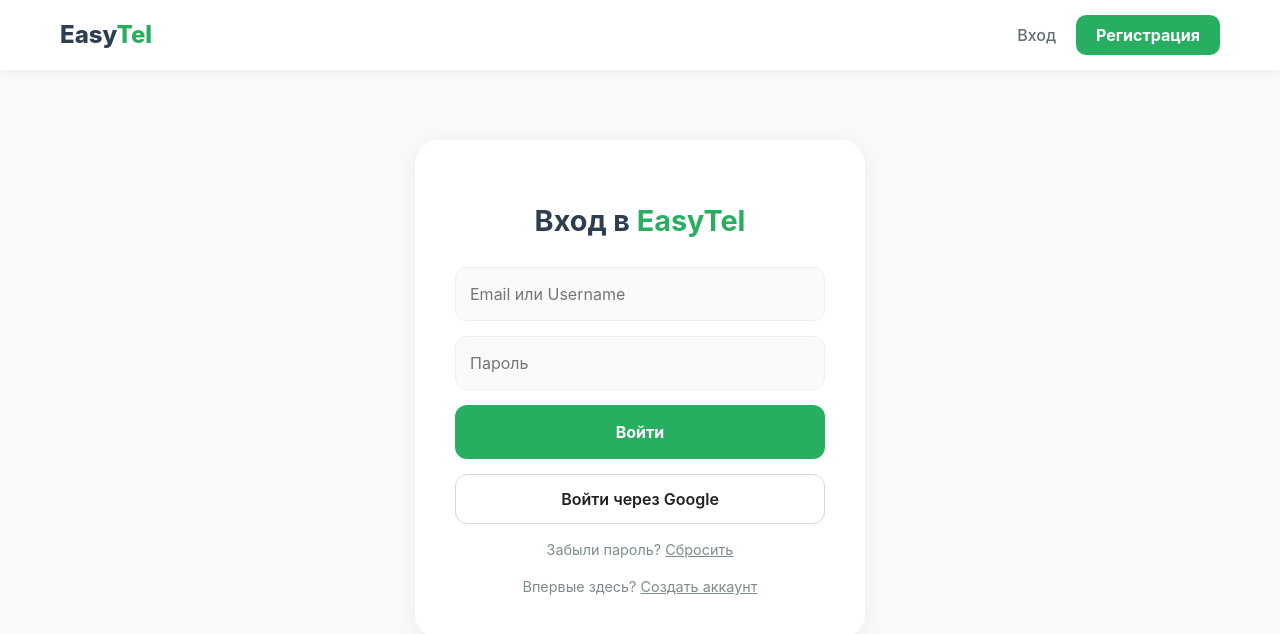
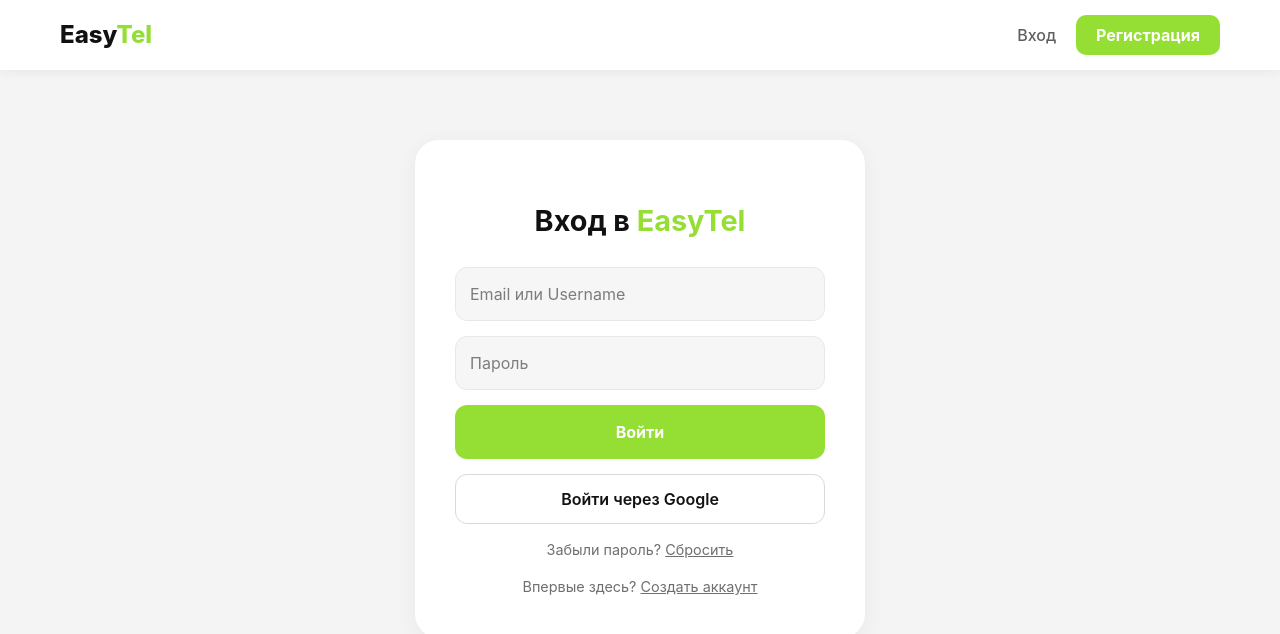
Before and after one commit to lnnsss/easy-tel-client, a React (Vite) app: page /login in a window 1280 px wide. Shown: the top 634 px of the page. Built offline with nearby package versions, Linux system fonts and the light colour scheme; no server answers.

Commit message:
interface changes

```diff
--- a/src/App.jsx
+++ b/src/App.jsx
@@ -13,6 +13,12 @@
     useEffect(() => {
         // Проверяем токен при загрузке вкладки
         authStore.checkAuth();
+    }, []);
+
+    useEffect(() => {
+        const savedTheme = localStorage.getItem('theme');
+        const initialTheme = savedTheme === 'dark' ? 'dark' : 'light';
+        document.documentElement.setAttribute('data-theme', initialTheme);
     }, []);
 
     // Если приложение проверяет токен в данный момент
--- a/src/components/Navbar/Navbar.jsx
+++ b/src/components/Navbar/Navbar.jsx
@@ -37,7 +37,7 @@
                         <>
                             <Link to="/scanner" className={styles.link} onClick={closeMenu}>Сканер</Link>
                             <Link to="/dictionary" className={styles.link} onClick={closeMenu}>Словарь</Link>
-                            <Link to="/courses" className={styles.link} onClick={closeMenu}>Курсы</Link>
+                            <Link to="/courses" className={styles.link} onClick={closeMenu}>Материал</Link>
                         </>
                     )}
 
--- a/src/components/Navbar/Navbar.module.css
+++ b/src/components/Navbar/Navbar.module.css
@@ -1,5 +1,5 @@
 .navbar {
-    background: rgba(255, 255, 255, 0.98);
+    background: var(--navbar-bg);
     backdrop-filter: blur(10px);
     height: 70px;
     width: 100%;
@@ -59,7 +59,7 @@
 .links {
     display: flex;
     align-items: center;
-    gap: 20px;
+    gap: var(--space-5);
 }
 
 .link, .profileWrapper {
@@ -77,7 +77,7 @@
     text-decoration: none;
     background: var(--color-primary);
     color: var(--color-bg);
-    padding: 8px 20px;
+    padding: var(--space-2) var(--space-5);
     border-radius: 10px;
     font-weight: bold;
 }
@@ -85,7 +85,7 @@
 .adminNavBtn {
     background: var(--color-bg-hover);
     border: none;
-    padding: 8px 15px;
+    padding: var(--space-2) var(--space-4);
     border-radius: 8px;
     cursor: pointer;
     text-decoration: none;
@@ -146,8 +146,8 @@
         flex-direction: column;
         justify-content: flex-start;
         align-items: center;
-        gap: 15px;
-        padding: 30px 20px;
+        gap: var(--space-4);
+        padding: var(--space-7) var(--space-5);
         transform: translateY(-120%);
         transition: transform 0.3s ease-in-out, opacity 0.3s;
         opacity: 0;
--- a/src/index.css
+++ b/src/index.css
@@ -20,6 +20,14 @@
     --container-lg: 1100px;
     --container-xl: 1200px;
     --space-page-x: 20px;
+    --space-1: 4px;
+    --space-2: 8px;
+    --space-3: 12px;
+    --space-4: 16px;
+    --space-5: 20px;
+    --space-6: 24px;
+    --space-7: 30px;
+    --space-8: 40px;
 
     /* Radius */
     --radius-sm: 8px;
@@ -27,94 +35,98 @@
     --radius-lg: 16px;
     --radius-xl: 24px;
 
-    /* Colors */
-    --color-primary: #27ae60;
-    --color-primary-hover: #219150;
-    --color-primary-soft: #ebfaf0;
-    --color-accent-warning: #e67e22;
+    /* Core palette */
+    --c-white: #ffffff;
+    --c-gray: #a3a3a3;
+    --c-black: #111111;
+    --c-lime: #95DE34;
 
-    --color-bg: #ffffff;
-    --color-bg-soft: #f8f9fa;
-    --color-bg-muted: #f5f7f8;
-    --color-bg-subtle: #fdfdfd;
-    --color-surface: #ffffff;
-    --color-surface-elevated: #fafafa;
+    /* Theme tokens */
+    --color-bg: var(--c-white);
+    --color-bg-soft: #f4f4f4;
+    --color-bg-muted: #eeeeee;
+    --color-bg-subtle: #f8f8f8;
+    --color-surface: var(--c-white);
+    --color-surface-elevated: #f6f6f6;
 
-    --color-text: #2c3e50;
-    --color-text-secondary: #34495e;
-    --color-text-light: #7f8c8d;
-    --color-text-muted: #95a5a6;
-    --color-text-disabled: #bdc3c7;
+    --color-text: var(--c-black);
+    --color-text-secondary: #2a2a2a;
+    --color-text-light: #6f6f6f;
+    --color-text-muted: #7d7d7d;
+    --color-text-disabled: var(--c-gray);
 
-    --color-border: #e5e7eb;
-    --color-border-soft: #eeeeee;
-    --color-border-muted: #e0e0e0;
-    --color-border-success-soft: #d9e7de;
-    --color-border-success-subtle: #d3eedd;
+    --color-primary: var(--c-lime);
+    --color-primary-hover: #b7e047;
+    --color-primary-soft: #eff9d1;
+    --color-primary-tint: #f6fce7;
+    --color-primary-strong: #2a2a2a;
+    --color-accent-warning: var(--c-lime);
+
+    --color-border: #d9d9d9;
+    --color-border-soft: #e8e8e8;
+    --color-border-muted: #cecece;
+    --color-border-success-soft: #d9d9d9;
+    --color-border-success-subtle: #d9d9d9;
     --color-border-google: #d9d9d9;
 
-    --color-success: #146c2e;
-    --color-success-bg: #ecfdf3;
-    --color-error: #e74c3c;
-    --color-error-soft: #fff1f0;
-    --color-danger: #d9534f;
-    --color-info: #1d4f91;
-    --color-info-bg: #eef6ff;
-    --color-info-soft-bg: #edf3ff;
-    --color-info-soft: #2f5fa8;
+    --color-success: var(--c-black);
+    --color-success-bg: var(--color-bg-soft);
+    --color-error: var(--c-black);
+    --color-error-soft: #f1f1f1;
+    --color-danger: var(--c-black);
+    --color-danger-soft-bg: #f1f1f1;
+    --color-danger-strong: var(--c-black);
+    --color-info: var(--c-black);
+    --color-info-bg: var(--color-bg-soft);
+    --color-info-soft-bg: var(--color-bg-soft);
+    --color-info-soft: var(--c-black);
 
-    --color-warning-bg: #fff8e6;
-    --color-warning-border: #ffde8a;
-    --color-warning-text: #7a5500;
-    --color-warning-strong: #f5a524;
-    --color-warning-soft-bg: #fff9f4;
+    --color-warning-bg: var(--color-bg-soft);
+    --color-warning-border: var(--color-border);
+    --color-warning-text: var(--c-black);
+    --color-warning-strong: var(--c-black);
+    --color-warning-soft-bg: var(--color-bg-soft);
 
-    --color-primary-tint: #ebf6ef;
-    --color-primary-strong: #1f8c49;
-    --color-surface-secondary: #f3f4f6;
-    --color-danger-soft-bg: #fee2e2;
-    --color-danger-strong: #ef4444;
+    --color-surface-secondary: var(--color-bg-soft);
+    --color-text-strong: var(--c-black);
+    --color-text-alt: #2a2a2a;
+    --color-text-dim: #5f5f5f;
+    --color-text-deep: var(--c-black);
+    --color-text-google: var(--c-black);
+    --color-text-neutral-1: #686868;
+    --color-text-neutral-2: #5d5d5d;
+    --color-text-neutral-3: #6a6a6a;
+    --color-text-neutral-4: #4f4f4f;
+    --color-text-neutral-5: #8f8f8f;
 
-    --color-text-strong: #1f2937;
-    --color-text-alt: #3c4a58;
-    --color-text-dim: #636e72;
-    --color-text-deep: #2d3436;
-    --color-text-google: #202124;
-    --color-text-neutral-1: #667085;
-    --color-text-neutral-2: #475467;
-    --color-text-neutral-3: #5f6b76;
-    --color-text-neutral-4: #334155;
-    --color-text-neutral-5: #94a3b8;
+    --color-profile-soft-bg: var(--color-bg-soft);
+    --color-profile-soft-border: var(--color-border);
+    --color-bg-hover: #eaeaea;
+    --color-table-head-bg: var(--color-bg-soft);
+    --color-table-row-border: var(--color-border-soft);
+    --color-table-hover-bg: #f0f0f0;
+    --color-table-hover-bg-strong: #ececec;
+    --color-table-description-bg: #f3f3f3;
+    --color-block-muted-bg: #f2f2f2;
 
-    --color-profile-soft-bg: #f0fdf4;
-    --color-profile-soft-border: #dcfce7;
-    --color-bg-hover: #f1f2f6;
-    --color-table-head-bg: #f8fbfc;
-    --color-table-row-border: #f1f5f8;
-    --color-table-hover-bg: #f7fff9;
-    --color-table-hover-bg-strong: #ecfff3;
-    --color-table-description-bg: #fbfcfd;
-    --color-block-muted-bg: #f8fafb;
+    --color-rank-bronze-1: var(--c-lime);
+    --color-rank-bronze-2: var(--c-gray);
+    --color-rank-bronze-border: var(--color-border);
+    --color-rank-bronze-text: var(--c-black);
+    --color-rank-silver-1: var(--c-white);
+    --color-rank-silver-2: var(--c-gray);
+    --color-rank-silver-border: var(--color-border);
+    --color-rank-silver-text: var(--c-black);
+    --color-rank-gold-1: var(--c-lime);
+    --color-rank-gold-2: var(--c-gray);
+    --color-rank-gold-border: var(--color-border);
+    --color-rank-gold-text: var(--c-black);
+    --color-rank-legend-1: var(--c-lime);
+    --color-rank-legend-2: var(--c-gray);
+    --color-rank-legend-border: var(--color-border);
+    --color-rank-legend-text: var(--c-black);
 
-    --color-rank-bronze-1: #d89763;
-    --color-rank-bronze-2: #b36a36;
-    --color-rank-bronze-border: #a55e2f;
-    --color-rank-bronze-text: #fff8ef;
-
-    --color-rank-silver-1: #e6ebf2;
-    --color-rank-silver-2: #b9c2d0;
-    --color-rank-silver-border: #a2adbd;
-    --color-rank-silver-text: #304055;
-
-    --color-rank-gold-1: #ffdc6a;
-    --color-rank-gold-2: #e5ad21;
-    --color-rank-gold-border: #d39d1e;
-    --color-rank-gold-text: #5a3d00;
-
-    --color-rank-legend-1: #7c5cff;
-    --color-rank-legend-2: #4b2bb5;
-    --color-rank-legend-border: #41279c;
-    --color-rank-legend-text: #f2efff;
+    --navbar-bg: rgba(255, 255, 255, 0.95);
 
     /* Shadows */
     --shadow-sm: 0 2px 10px rgba(0, 0, 0, 0.05);
@@ -133,10 +145,113 @@
     --shadow: var(--shadow-md);
     --border: var(--color-border);
 
-    --bg-light: #f9fafb;
+    --bg-light: var(--color-bg-soft);
     --white: var(--color-bg);
-    --text-main: #1f2937;
-    --text-muted: #6b7280;
+    --text-main: var(--color-text);
+    --text-muted: var(--color-text-muted);
+    color-scheme: light;
+}
+
+[data-theme='dark'] {
+    --color-bg: #101010;
+    --color-bg-soft: #181818;
+    --color-bg-muted: #1e1e1e;
+    --color-bg-subtle: #171717;
+    --color-surface: #101010;
+    --color-surface-elevated: #1a1a1a;
+
+    --color-text: #f3f3f3;
+    --color-text-secondary: #e6e6e6;
+    --color-text-light: #bebebe;
+    --color-text-muted: #a8a8a8;
+    --color-text-disabled: #7d7d7d;
+
+    --color-primary: var(--c-lime);
+    --color-primary-hover: #d8ff6f;
+    --color-primary-soft: #2f3b13;
+    --color-primary-tint: #252d13;
+    --color-primary-strong: #f3f3f3;
+
+    --color-border: #353535;
+    --color-border-soft: #2b2b2b;
+    --color-border-muted: #3f3f3f;
+    --color-border-success-soft: #353535;
+    --color-border-success-subtle: #353535;
+    --color-border-google: #3f3f3f;
+
+    --color-success: #f3f3f3;
+    --color-success-bg: #1f1f1f;
+    --color-error: #f3f3f3;
+    --color-error-soft: #1f1f1f;
+    --color-danger: #f3f3f3;
+    --color-danger-soft-bg: #1f1f1f;
+    --color-danger-strong: #f3f3f3;
+    --color-info: #f3f3f3;
+    --color-info-bg: #1f1f1f;
+    --color-info-soft-bg: #1f1f1f;
+    --color-info-soft: #f3f3f3;
+
+    --color-warning-bg: #1f1f1f;
+    --color-warning-border: #3c3c3c;
+    --color-warning-text: #f3f3f3;
+    --color-warning-strong: #f3f3f3;
+    --color-warning-soft-bg: #1f1f1f;
+
+    --color-surface-secondary: #1f1f1f;
+    --color-text-strong: #f3f3f3;
+    --color-text-alt: #d8d8d8;
+    --color-text-dim: #b0b0b0;
+    --color-text-deep: #f3f3f3;
+    --color-text-google: #f3f3f3;
+    --color-text-neutral-1: #b0b0b0;
+    --color-text-neutral-2: #c0c0c0;
+    --color-text-neutral-3: #b3b3b3;
+    --color-text-neutral-4: #d0d0d0;
+    --color-text-neutral-5: #9f9f9f;
+
+    --color-profile-soft-bg: #1d1d1d;
+    --color-profile-soft-border: #333333;
+    --color-bg-hover: #2a2a2a;
+    --color-table-head-bg: #1b1b1b;
+    --color-table-row-border: #2c2c2c;
+    --color-table-hover-bg: #232323;
+    --color-table-hover-bg-strong: #292929;
+    --color-table-description-bg: #202020;
+    --color-block-muted-bg: #1e1e1e;
+
+    --color-rank-bronze-1: var(--c-lime);
+    --color-rank-bronze-2: #7f7f7f;
+    --color-rank-bronze-border: #4a4a4a;
+    --color-rank-bronze-text: #111111;
+    --color-rank-silver-1: #252525;
+    --color-rank-silver-2: #808080;
+    --color-rank-silver-border: #404040;
+    --color-rank-silver-text: #f3f3f3;
+    --color-rank-gold-1: var(--c-lime);
+    --color-rank-gold-2: #7f7f7f;
+    --color-rank-gold-border: #4a4a4a;
+    --color-rank-gold-text: #111111;
+    --color-rank-legend-1: var(--c-lime);
+    --color-rank-legend-2: #7f7f7f;
+    --color-rank-legend-border: #4a4a4a;
+    --color-rank-legend-text: #111111;
+
+    --navbar-bg: rgba(16, 16, 16, 0.95);
+
+    --primary: var(--color-primary);
+    --primary-hover: var(--color-primary-hover);
+    --bg: var(--color-bg);
+    --bg-soft: var(--color-bg-soft);
+    --text: var(--color-text);
+    --text-light: var(--color-text-light);
+    --error: var(--color-error);
+    --shadow: var(--shadow-md);
+    --border: var(--color-border);
+    --bg-light: var(--color-bg-soft);
+    --white: var(--color-bg);
+    --text-main: var(--color-text);
+    --text-muted: var(--color-text-muted);
+    color-scheme: dark;
 }
 
 * {
@@ -160,6 +275,7 @@
     text-rendering: optimizeLegibility;
     -webkit-font-smoothing: antialiased;
     -moz-osx-font-smoothing: grayscale;
+    transition: background-color 0.2s ease, color 0.2s ease;
 }
 
 a,
@@ -170,3 +286,33 @@
     font: inherit;
     color: inherit;
 }
+
+input,
+textarea,
+select {
+    background-color: var(--color-bg);
+    color: var(--color-text);
+    border: 1px solid var(--color-border);
+}
+
+input::placeholder,
+textarea::placeholder {
+    color: var(--color-text-muted);
+    opacity: 1;
+}
+
+/* Autofill normalization for light/dark across browsers */
+input:-webkit-autofill,
+textarea:-webkit-autofill,
+select:-webkit-autofill {
+    -webkit-text-fill-color: var(--color-text);
+    box-shadow: 0 0 0 1000px var(--color-bg) inset;
+    transition: background-color 9999s ease-in-out 0s;
+}
+
+input:-moz-autofill,
+textarea:-moz-autofill,
+select:-moz-autofill {
+    box-shadow: 0 0 0 1000px var(--color-bg) inset;
+    -moz-text-fill-color: var(--color-text);
+}
--- a/src/pages/Courses/CourseDetailPage.jsx
+++ b/src/pages/Courses/CourseDetailPage.jsx
@@ -131,7 +131,7 @@
 
     return (
         <div className={styles.page}>
-            <Link to="/courses" className={styles.back}>← Назад к курсам</Link>
+            <Link to="/courses" className={styles.back}>← Назад к материалам</Link>
             <h1>{course.title}</h1>
             <p className={styles.description}>{course.description}</p>
 
```
Also changed, not shown: src/pages/Admin/AdminDashboard.module.css (+16 -16 lines), src/pages/Admin/AdminUsersPage.module.css (+12 -12 lines), src/pages/Courses/CoursesPage.jsx (+5 -5 lines), src/pages/HomePage/HomePage.jsx (+35 -37 lines), src/pages/HomePage/HomePage.module.css (+40 -5 lines), src/pages/Profile/Profile.module.css (+76 -40 lines), src/pages/Profile/UserProfile.jsx (+22 -4 lines).
